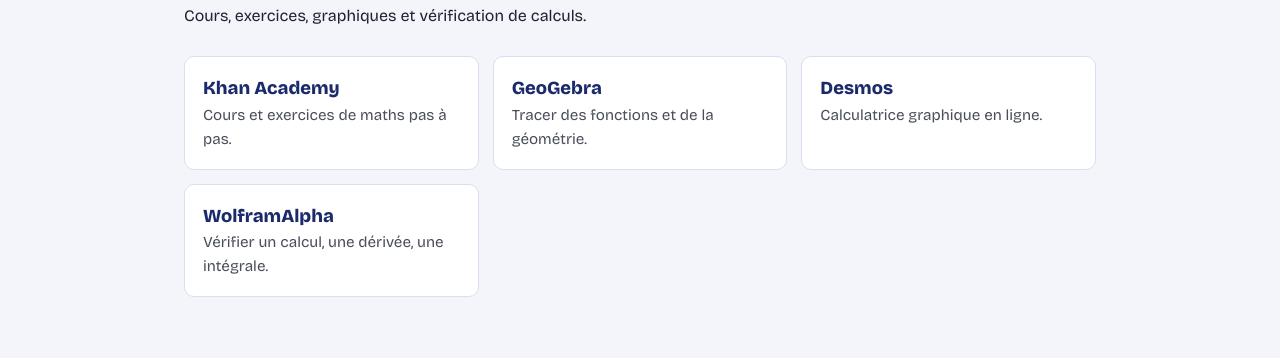
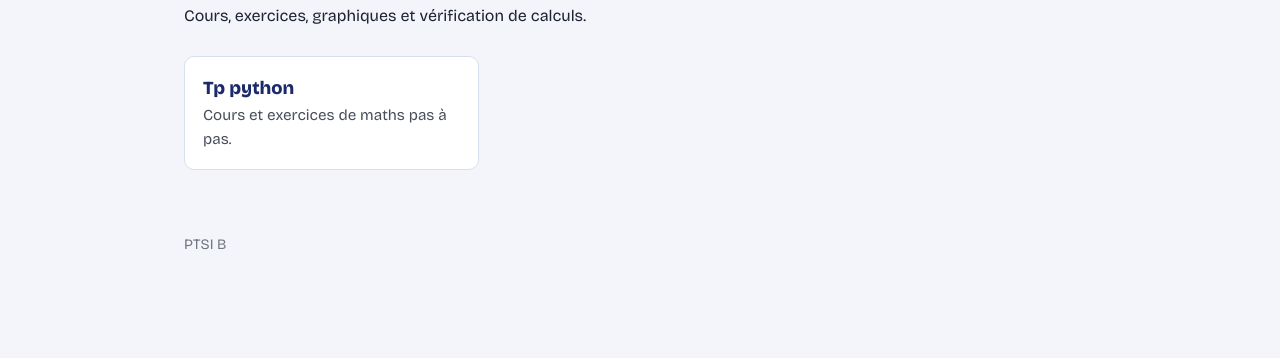
Before and after one commit to theodortail/theodortail.github.io, a plain HTML site: page maths.html in a window 1280 px wide. Shown: the part 168-526 px from the top of the page. Drawn offline with nearby package versions, Linux system fonts and the light colour scheme.

Commit message:
Update maths.html

```diff
--- a/maths.html
+++ b/maths.html
@@ -31,10 +31,7 @@
 <h1>Maths</h1>
 <p class="intro">Cours, exercices, graphiques et vérification de calculs.</p>
 <ul class="cards">
-  <li><a href="https://fr.khanacademy.org/math" target="_blank" rel="noopener noreferrer"><strong>Khan Academy</strong><span>Cours et exercices de maths pas à pas.</span></a></li>
-  <li><a href="https://www.geogebra.org" target="_blank" rel="noopener noreferrer"><strong>GeoGebra</strong><span>Tracer des fonctions et de la géométrie.</span></a></li>
-  <li><a href="https://www.desmos.com/calculator" target="_blank" rel="noopener noreferrer"><strong>Desmos</strong><span>Calculatrice graphique en ligne.</span></a></li>
-  <li><a href="https://www.wolframalpha.com" target="_blank" rel="noopener noreferrer"><strong>WolframAlpha</strong><span>Vérifier un calcul, une dérivée, une intégrale.</span></a></li>
+  <li><a href="https://julien-stiker.github.io/ITC-PTSIB-COUFFIGNAL/intro.html" target="_blank" rel="noopener noreferrer"><strong>Tp python</strong><span>Cours et exercices de maths pas à pas.</span></a></li>
 </ul>
 </main>
 <footer>PTSI B</footer>
```
